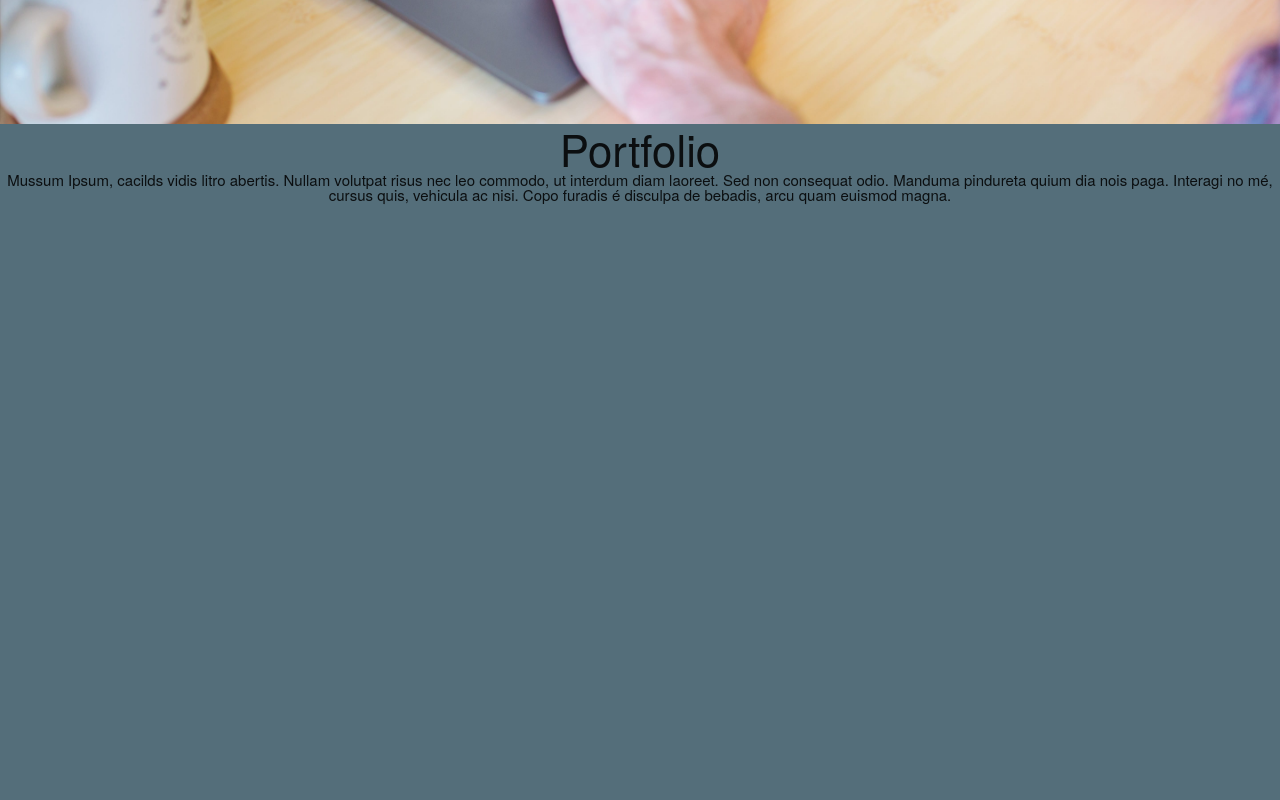
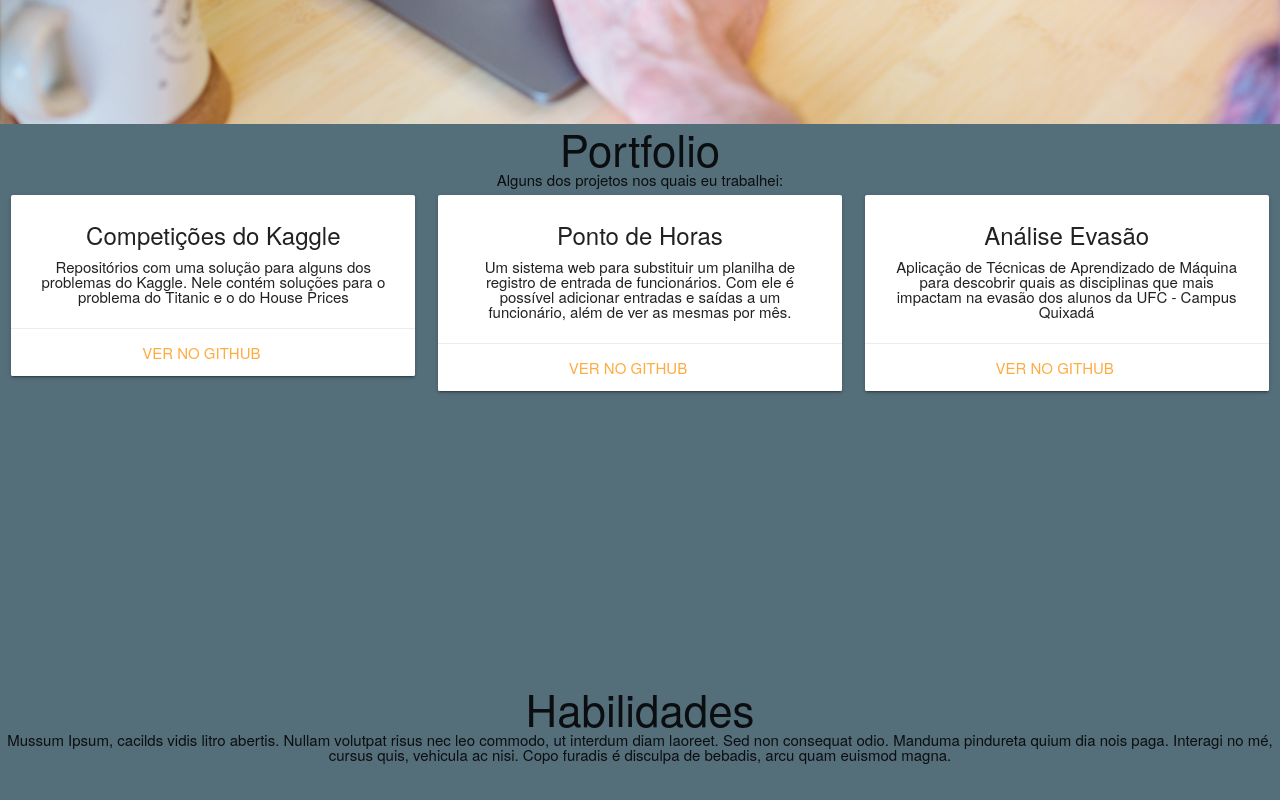
Before and after one commit to igorslima/portfolio, a plain HTML site: page index.html in a window 1280 px wide. Shown: the part 740-1540 px from the top of the page. Drawn offline with Linux system fonts and the light colour scheme.

Commit message:
Many changes

```diff
--- a/css/estilos.css
+++ b/css/estilos.css
@@ -1,5 +1,6 @@
 * {
 	box-sizing: border-box;
+	font-family: 'Josefin Sans', sans-serif;
 }
 
 body {
@@ -11,7 +12,7 @@ body {
 section {
 	width: 100%;
 	max-width: none;
-	height: 100%;
+	height: 70%;
 }
 
 li img{
@@ -28,11 +29,11 @@ ul li{
 body, html {
 	margin:0;
 	height: 100%;
+	text-align: center;
 }
 section {
-	height: 100%;
-	text-align: center;
 	background-color: #546e7a;
+
 }
 #sobre-mim{
 	background-image: url(../img/home.jpg);
@@ -40,6 +41,7 @@ section {
     background-position: center;
     background-repeat: no-repeat;
     background-size: cover;
+	height: 100%;
 }
 h3{
 	margin: 0px;
--- a/index.html
+++ b/index.html
@@ -6,6 +6,7 @@
 	<link rel="stylesheet" type="text/css" href="css/reset.css">
 	<link rel="stylesheet" type="text/css" href="css/materialize.min.css">
 	<link rel="stylesheet" type="text/css" href="css/estilos.css">
+	<link href="https://fonts.googleapis.com/css?family=Josefin+Sans" rel="stylesheet">
 	<meta name="viewport" content="width=device-width, initial-scale=1.0"/>
 	<meta charset="utf-8">
 </head>
@@ -53,29 +54,53 @@
 	</section>
 	<section id="portfolio">
 		<h3>Portfolio</h3>
-		<p>Mussum Ipsum, cacilds vidis litro abertis. Nullam volutpat risus nec leo commodo, ut interdum diam laoreet. Sed non consequat odio. Manduma pindureta quium dia nois paga. Interagi no mé, cursus quis, vehicula ac nisi. Copo furadis é disculpa de bebadis, arcu quam euismod magna.</p>
+		<p>Alguns dos projetos nos quais eu trabalhei:</p>
+		<div id="projetos">
+			<div class="row">
+				<div class="col s12 m4">
+					<div class="card">
+						<div class="card-content">
+							<span class="card-title">Competições do Kaggle</span>
+							<p>Repositórios com uma solução para alguns dos problemas do Kaggle. Nele contém soluções para o problema do Titanic e o do House Prices</p>
+						</div>
+						<div class="card-action">
+							<a target="_blank" href="https://github.com/igorslima/kaggle-competions">Ver no GitHub</a>
+						</div>
+					</div>
+				</div>
+				<div class="col s12 m4">
+					<div class="card">
+						<div class="card-content">
+							<span class="card-title">Ponto de Horas</span>
+							<p>Um sistema web para substituir um planilha de registro de entrada de funcionários. Com ele é possível adicionar entradas e saídas a um funcionário, além de ver as mesmas por mês.</p>
+						</div>
+						<div class="card-action">
+							<a target="_blank" href="https://github.com/igorslima/PontoDeHoras">Ver no GitHub</a>
+						</div>
+					</div>
+				</div>
+				<div class="col s12 m4">
+					<div class="card">
+						<div class="card-content">
+							<span class="card-title">Análise Evasão</span>
+							<p>Aplicação de Técnicas de Aprendizado de Máquina para descobrir quais as disciplinas que mais impactam na evasão dos alunos da UFC - Campus Quixadá</p>
+						</div>
+						<div class="card-action">
+							<a target="_blank" href="https://github.com/igorslima/analise-evasao">Ver no GitHub</a>
+						</div>
+					</div>
+				</div>
+
+			</div>
+		</div>
+
 	</section>
 	<section id="habilidades">
 		<h3>Habilidades</h3>
 		<p>Mussum Ipsum, cacilds vidis litro abertis. Nullam volutpat risus nec leo commodo, ut interdum diam laoreet. Sed non consequat odio. Manduma pindureta quium dia nois paga. Interagi no mé, cursus quis, vehicula ac nisi. Copo furadis é disculpa de bebadis, arcu quam euismod magna.
 		</p>
 	</section>
-	<section id="projetos">
-		<h3>Projetos</h3>
-		<ul>
-			<div>
-				<li>
-					<a href="https://goo.gl/QydQ4D" target="_blank"><img src="img/linkedin.png"></a>
-				</li>
-				<li>
-					<a href="https://goo.gl/hVvawR" target="_blank"><img src="img/twitter.png"></a></li>
-				<li>
-					<a href="https://goo.gl/bPr5Zu" target="_blank"><img src="img/github.png"></a>
-				</li>
-			</div>
-		</ul>
-	</section>
-	<div>
+		<div>
 		<footer class="blue">
 			<br/>
 			<ul>
```
